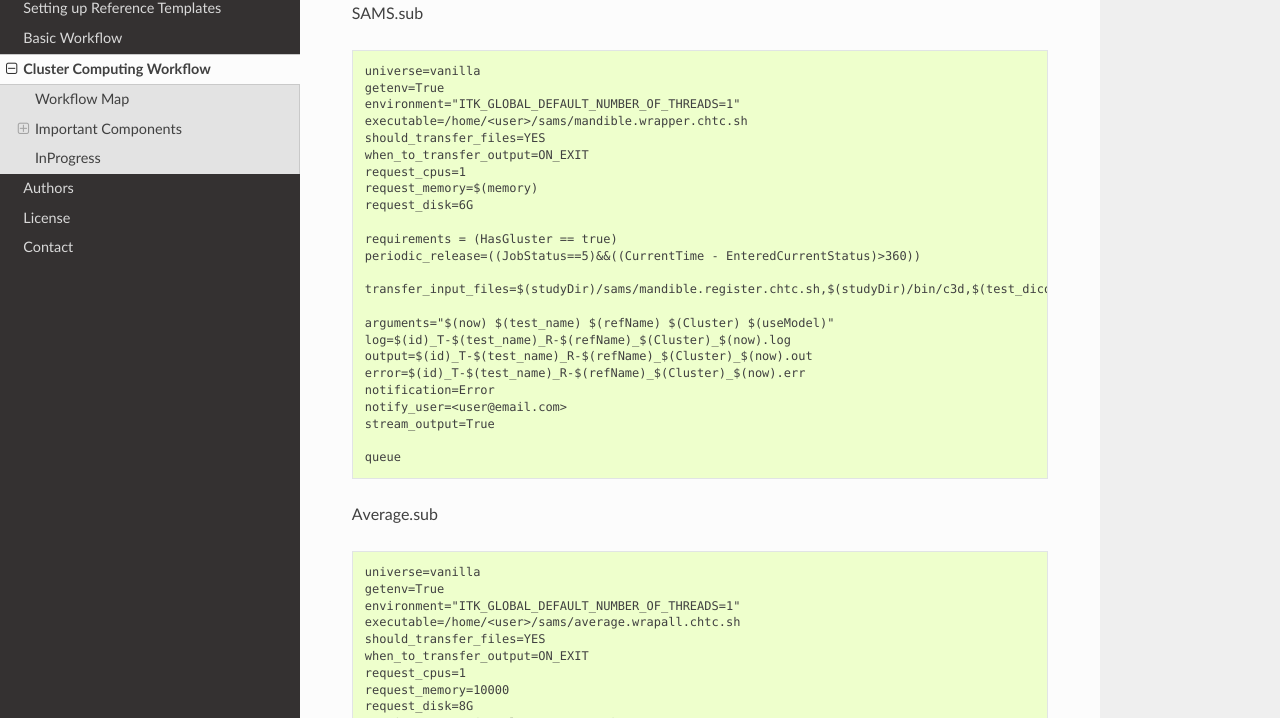
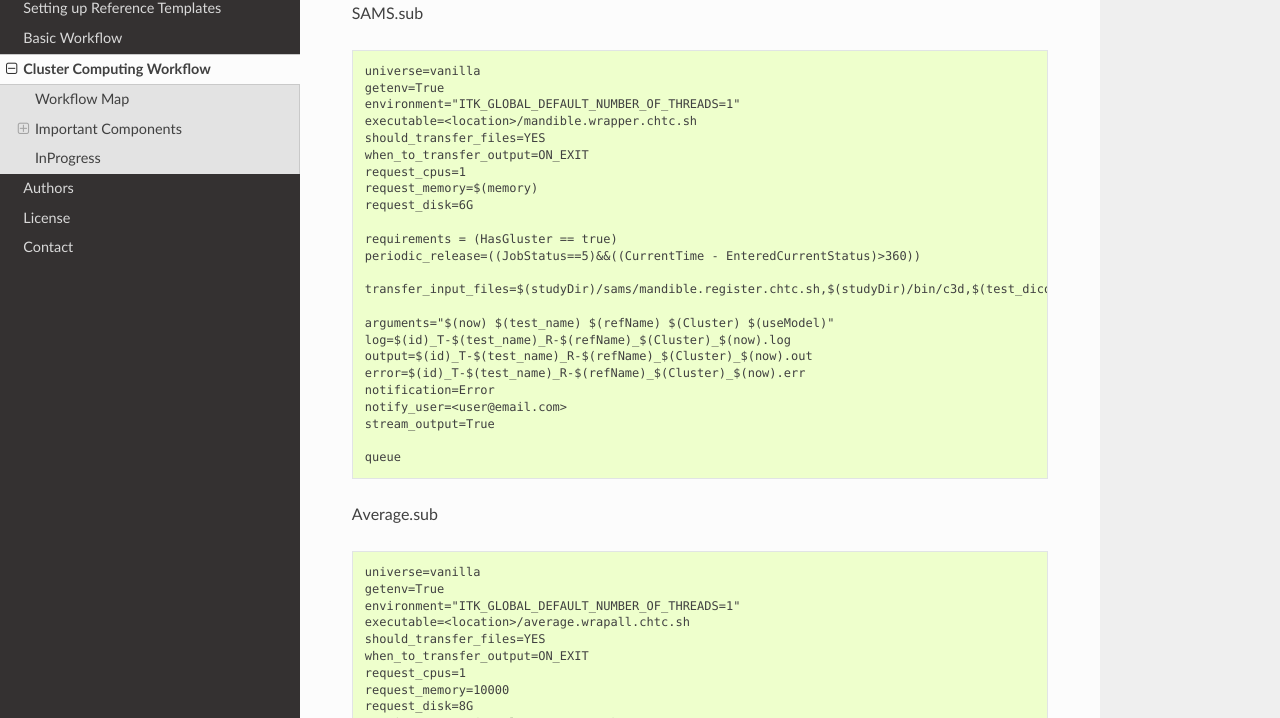
Before and after one commit to ychuang6/sams-documentation, a Sphinx documentation site: the page built from source/chtc.rst, in a window 1280 px wide and 1400 px high, scrolled down 916 px. Shown: the part 196-914 px from the top of the window. Built offline with Sphinx 7.4.7 and the Read the Docs theme 2.0.0, drawn with Linux system fonts in a browser that asks for light colours; some of the changed text lies outside the part shown.

Commit message:
modified:   build/doctrees/chtc.doctree 	modified:   build/doctrees/environment.pickle 	modified:   build/html/.buildinfo 	modified:   build/html/_sources/chtc.rst.txt 	modified:   build/html/chtc.html 	modified:   build/html/searchindex.js 	modified:   source/chtc.rst 	modified:   source/conf.py

```diff
--- a/source/chtc.rst
+++ b/source/chtc.rst
@@ -5,11 +5,11 @@ The VTLab uses resources from the Center of High Throughput Computing (CHTC) her
 
 The pipeline is integrated to work with HTCondor scheduler on remote clusters with higher performance. HTCondor is a tool for HTC on large collections of distributive computing resources. It is a specialized workload management system for compute-intensive jobs or projects requiring parallel computing power. It provides job queuing mechanism, scheduling policy, priority scheme, resource monitoring and resource management. Users submit their parallel jobs or serials and HTCondor place them into a queue, choosing when and where to run the jobs based on the specification designed by the user, monitor the progress, and ultimately return the result of the job to the user.
 
-For more information regarding HTCondor, refer to the `HTCondor Manual <http://research.cs.wisc.edu/htcondor/manual>`_.
+For more information regarding HTCondor, refer to the `HTCondor Manual <https://research.cs.wisc.edu/htcondor/manual>`_.
 
 Workflow Map
 ------------
-The registration and compositing commands described in the Basic Workflow section are put into a workflow designed to run on the HTCondor scheduler. DAGMan (Directed Acyclic Graph Manager), a meta-scheduler for HTConder, is utilized for the SAMS Pipeline to connect the registration and compositing steps together as a dependencies.  Please refer to the `DAGMan Documentation <http://research.cs.wisc.edu/htcondor/manual/latest/2_10DAGMan_Applications.html>`_ in the HTCondor manual for detailed information.
+The registration and compositing commands described in the Basic Workflow section are put into a workflow designed to run on the HTCondor scheduler. DAGMan (Directed Acyclic Graph Manager), a meta-scheduler for HTConder, is utilized for the SAMS Pipeline to connect the registration and compositing steps together as a dependencies.  Please refer to the `DAGMan Documentation <https://research.cs.wisc.edu/htcondor/manual/latest/2_10DAGMan_Applications.html>`_ in the HTCondor manual for detailed information.
 
 <insert workflow Map>
 
@@ -33,7 +33,7 @@ SAMS.sub ::
 	universe=vanilla
 	getenv=True
 	environment="ITK_GLOBAL_DEFAULT_NUMBER_OF_THREADS=1"
-	executable=/home/<user>/sams/mandible.wrapper.chtc.sh
+	executable=<location>/mandible.wrapper.chtc.sh
 	should_transfer_files=YES
 	when_to_transfer_output=ON_EXIT
 	request_cpus=1
@@ -61,7 +61,7 @@ Average.sub ::
 	universe=vanilla
 	getenv=True
 	environment="ITK_GLOBAL_DEFAULT_NUMBER_OF_THREADS=1"
-	executable=/home/<user>/sams/average.wrapall.chtc.sh
+	executable=<location>/average.wrapall.chtc.sh
 	should_transfer_files=YES
 	when_to_transfer_output=ON_EXIT
 	request_cpus=1
--- a/source/conf.py
+++ b/source/conf.py
@@ -93,7 +93,7 @@ html_theme = 'sphinx_rtd_theme'
 # Add any paths that contain custom static files (such as style sheets) here,
 # relative to this directory. They are copied after the builtin static files,
 # so a file named "default.css" will overwrite the builtin "default.css".
-html_static_path = []
+html_static_path = ['samsstatic']
 
 
 # -- Options for HTMLHelp output ------------------------------------------
```
Also changed, not shown: 6 other files.
